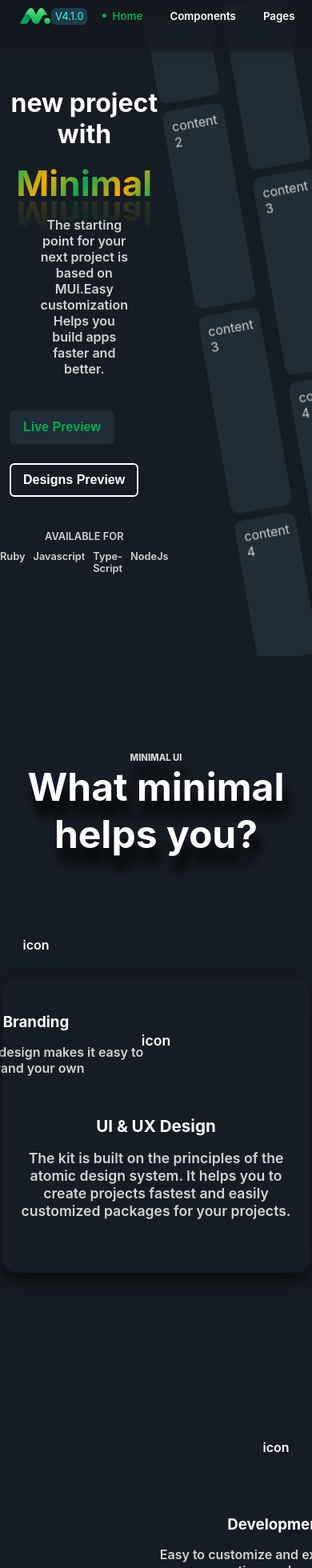
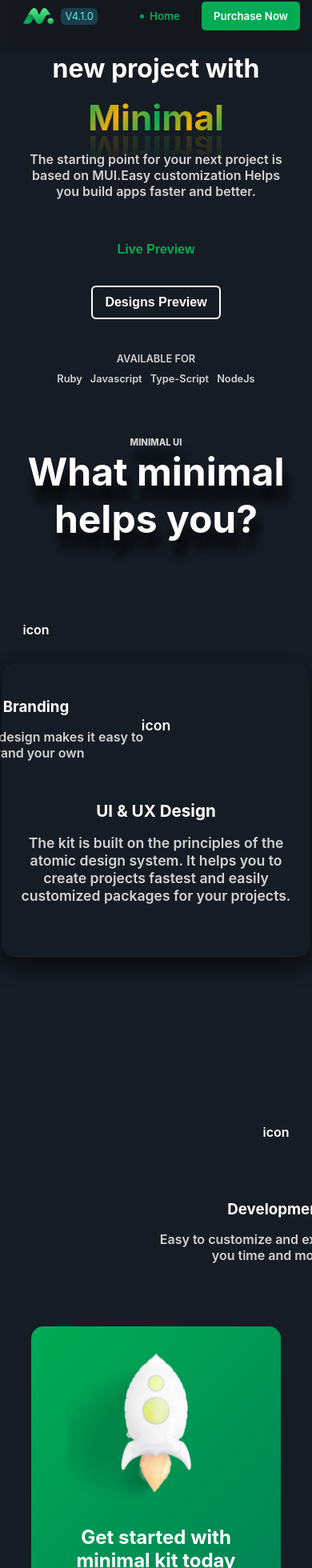
Before and after one commit to Iamkartiksaini/Basic-Redux, a React (Create React App) app: page / in a window 390 px wide. Shown: the part 24-1984 px from the top of the page at 80% size. Built offline with nearby package versions, Linux system fonts and the light colour scheme; the HTML template or start-up script is replaced by a standard one.

Commit message:
Add files via upload

```diff
--- a/src/Styles/First_Vh.css
+++ b/src/Styles/First_Vh.css
@@ -1,12 +1,12 @@
 .First_Vh {
-  height: 100vh;
+  height: 100%;
   width: 100%;
   display: flex;
   flex-direction: row;
   /* justify-content: center;
   align-items: center; */
   gap: 30px;
-  padding-top: 30px;
+  padding: 30px;
   overflow: hidden;
 }
 .text_intro {
@@ -46,9 +46,14 @@
 }
 .Minimals_text p {
   color: #d2d3d4;
-  width: 53%;
 }
-
+.Preview {
+  display: flex;
+  flex-direction: row;
+  flex-wrap: wrap;
+  justify-content: center;
+  align-items: center;
+}
 .Preview button {
   border: 2px solid transparent;
   border-radius: 6px;
@@ -56,16 +61,46 @@
   padding: 10px 15px;
   font-weight: 600;
   font-size: 1rem;
+  transition: 0.3s;
 }
+
 .Preview button:nth-of-type(1) {
-  background-color: #202c36;
+  background-color: #202c3600;
+  /* background-color: #202c36; */
+  position: relative;
   color: rgb(0, 171, 85);
+}
+.Preview button:nth-of-type(1):hover {
+  background-color: transparent;
+  text-decoration: 3px underline rgb(0, 171, 85);
+  text-decoration-style: wavy;
+}
+.Preview button:nth-of-type(1):hover::before {
+  content: "";
+  height: 12px;
+  width: 1%;
+  position: absolute;
+  right: 0px;
+  bottom: 0px;
+  background-color: rgb(22 28 36);
+  transition: 2s;
+  animation: wavyd 2s 1 backwards;
+}
+
+@keyframes wavyd {
+  0% {
+    width: 99%;
+  }
+  100% {
+    width: 1%;
+  }
 }
 .Preview button:nth-of-type(2) {
   color: white;
   border-color: rgb(255, 255, 255);
   background-color: transparent;
 }
+
 .findOn {
   display: flex;
   flex-direction: column;
@@ -79,6 +114,17 @@
 .findOn div:nth-of-type(2) {
   display: flex;
   gap: 10px;
+  flex-direction: row;
+  flex-wrap: wrap;
+  justify-content: center;
+  transition: 0.2s;
+  cursor: pointer;
+}
+.findOn div:nth-of-type(2) p {
+  list-style: decimal;
+}
+.findOn div:nth-of-type(2) p:hover {
+  text-decoration: underline;
 }
 
 /* Graphical */
@@ -86,9 +132,9 @@
 .graphicIntro {
   display: flex;
   flex-direction: row;
+  height: 100vh;
   flex-basis: 50%;
   z-index: -1;
-  rotate: -10deg;
 }
 .graphicIntro div {
   flex-basis: 50%;
@@ -152,3 +198,24 @@
 .First_Vh ::-webkit-scrollbar-track {
   background-color: #202c3615;
 }
+@media screen and (max-width: 480px) {
+  .First_Vh {
+    justify-content: center;
+  }
+  .text_intro {
+    flex-basis: 100% !important;
+    width: 100%;
+    padding-top: 60px;
+  }
+  .graphicIntro {
+    display: none;
+  }
+}
+@media screen and (max-width: 750px) {
+  .graphicIntro div:nth-of-type(1) {
+    flex-basis: 100%;
+  }
+  .graphicIntro div:nth-of-type(2) {
+    display: none;
+  }
+}
--- a/src/Styles/Header.css
+++ b/src/Styles/Header.css
@@ -6,6 +6,7 @@
   height: 88px;
   position: fixed;
   width: 100%;
+  z-index: 6;
   backdrop-filter: blur(5px);
 }
 header::before {
@@ -82,3 +83,16 @@
 .navigations .buy:hover {
   background-color: rgb(7, 153, 80);
 }
+@media screen and (max-width: 480px) {
+  .navigations button:nth-of-type(2),
+  .navigations button:nth-of-type(3),
+  .navigations button:nth-of-type(4) {
+    display: none;
+  }
+}
+@media screen and (max-width: 750px) {
+  .navigations button:nth-of-type(3),
+  .navigations button:nth-of-type(4) {
+    display: none;
+  }
+}
--- a/src/Styles/Second_Vh.css
+++ b/src/Styles/Second_Vh.css
@@ -4,7 +4,6 @@
   color: white;
   position: relative;
   padding-top: 100px;
-  /* background-color: #161c24; */
   z-index: -1;
 }
 .Second_Vh .intro {
@@ -14,7 +13,6 @@
   align-items: center;
   height: 40%;
   padding: 5%;
-  /* gap: 10%; */
 }
 .Second_Vh > .intro > h1 {
   font-size: 3rem;
@@ -100,3 +98,9 @@
     transform: translateX(0);
   }
 }
+
+@media screen and (max-width: 480px) {
+  .Second_Vh {
+    padding-top: 15px;
+  }
+}
--- a/src/Styles/Third_Vh.css
+++ b/src/Styles/Third_Vh.css
@@ -20,10 +20,12 @@
 }
 .rocket {
   flex-basis: 50%;
+  position: relative;
 }
 
 #rocket {
-  min-width: 200px;
+  z-index: -1;
+  min-width: 175px;
   max-width: 350px;
   object-fit: fill;
   animation: rocket 5s infinite;
@@ -86,3 +88,16 @@
   border: 2px solid rgba(255, 255, 255, 0);
   text-decoration: underline;
 }
+@media screen and (max-width: 480px) {
+  #rocket {
+    max-width: 225px;
+  }
+  .textGraphic {
+    flex-basis: 100%;
+  }
+  .textGraphic .text {
+    font-size: 1.5rem;
+  }
+}
+/* @media screen and (max-width: 750px) {
+} */
```
